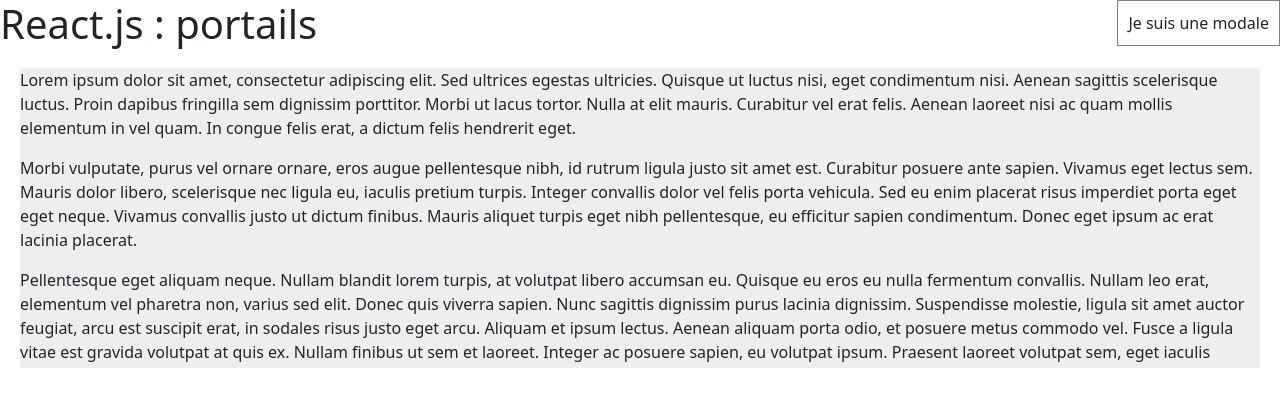
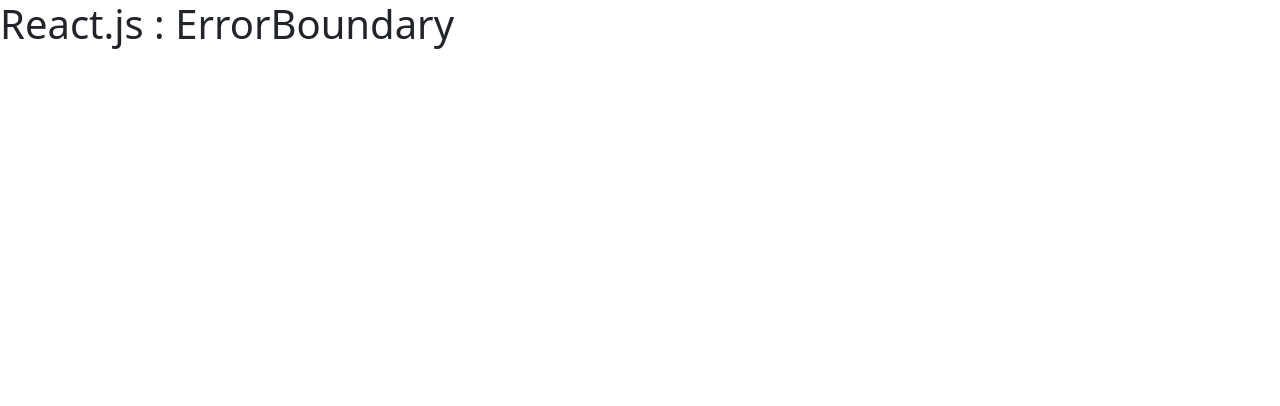
Before and after one commit to artisanDeveloppeur/React, a React (Vite) app in the folder installation/: page / in a window 1280 px wide. Shown: the top 406 px of the page. Built offline with nearby package versions, Linux system fonts and the light colour scheme.

Commit message:
Capturer les erreurs

```diff
--- a/installation/src/App.jsx
+++ b/installation/src/App.jsx
@@ -1,4 +1,3 @@
-import { createPortal } from 'react-dom';
 
 
 
@@ -7,41 +6,11 @@
 
 
   return <>
-    <h1>React.js : portails</h1>
-    <div
-      style={{
-        height: 300,
-        overflowY: 'scroll',
-        background: '#EEE',
-        margin: 20,
-        position: 'relative'
-      }}>
-      <p>
-        Lorem ipsum dolor sit amet, consectetur adipiscing elit. Sed ultrices egestas ultricies. Quisque ut luctus nisi, eget condimentum nisi. Aenean sagittis scelerisque luctus. Proin dapibus fringilla sem dignissim porttitor. Morbi ut lacus tortor. Nulla at elit mauris. Curabitur vel erat felis. Aenean laoreet nisi ac quam mollis elementum in vel quam. In congue felis erat, a dictum felis hendrerit eget.
-      </p>
-      <p>
-        Morbi vulputate, purus vel ornare ornare, eros augue pellentesque nibh, id rutrum ligula justo sit amet est. Curabitur posuere ante sapien. Vivamus eget lectus sem. Mauris dolor libero, scelerisque nec ligula eu, iaculis pretium turpis. Integer convallis dolor vel felis porta vehicula. Sed eu enim placerat risus imperdiet porta eget eget neque. Vivamus convallis justo ut dictum finibus. Mauris aliquet turpis eget nibh pellentesque, eu efficitur sapien condimentum. Donec eget ipsum ac erat lacinia placerat.
-      </p>
-      <p>
-        Pellentesque eget aliquam neque. Nullam blandit lorem turpis, at volutpat libero accumsan eu. Quisque eu eros eu nulla fermentum convallis. Nullam leo erat, elementum vel pharetra non, varius sed elit. Donec quis viverra sapien. Nunc sagittis dignissim purus lacinia dignissim. Suspendisse molestie, ligula sit amet auctor feugiat, arcu est suscipit erat, in sodales risus justo eget arcu. Aliquam et ipsum lectus. Aenean aliquam porta odio, et posuere metus commodo vel. Fusce a ligula vitae est gravida volutpat at quis ex. Nullam finibus ut sem et laoreet. Integer ac posuere sapien, eu volutpat ipsum. Praesent laoreet volutpat sem, eget iaculis ipsum imperdiet vel.
-      </p>
-      <Modal />
-    </div>
+    <h1>React.js : ErrorBoundary</h1>
+
   </>
 }
 
-function Modal() {
-  return createPortal(<div
-    style={{
-      position: 'absolute',
-      top: 0,
-      right: 0,
-      padding: 10,
-      border: 'solid 1px grey',
-      background: '#FFF',
-    }}>
-    Je suis une modale
-  </div>, document.body)
-}
+
 
 export default App
```
